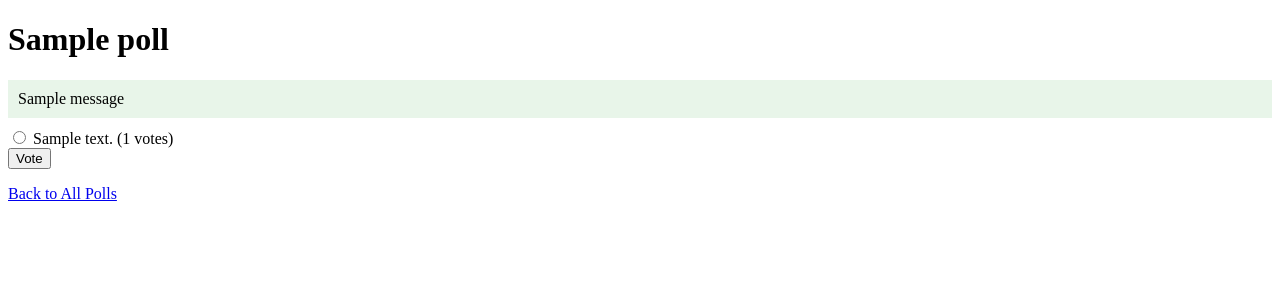
After one commit to PawiX25/PollApp, a Flask app: template templates/poll.html in a window 1280 px wide. The commit adds this page. Shown: the top 300 px of the page. Run offline with Flask 3, Linux system fonts and the light colour scheme; the template is opened without the code that fills it: values that come from a table or form of the project are taken from there, others are empty; tables that the repository leaves empty hold one stand-in row (values such as "Sample post"); one stand-in notice (Sample message) is shown.

Commit message:
Add shareable poll URLs with unique slugs

```diff
--- a/app.py
+++ b/app.py
@@ -3,6 +3,7 @@ from flask_sqlalchemy import SQLAlchemy
 from datetime import datetime
 from dotenv import load_dotenv
 import os
+import uuid
 
 load_dotenv()
 
@@ -13,6 +14,7 @@ db = SQLAlchemy(app)
 
 class Poll(db.Model):
     id = db.Column(db.Integer, primary_key=True)
+    slug = db.Column(db.String(100), unique=True, nullable=False)
     question = db.Column(db.String(200), nullable=False)
     created_at = db.Column(db.DateTime, default=datetime.utcnow)
     options = db.relationship('Option', backref='poll', lazy=True)
@@ -21,6 +23,9 @@ class Poll(db.Model):
         for option in self.options:
             option.votes = 0
         Vote.query.filter(Vote.option_id.in_([opt.id for opt in self.options])).delete()
+
+    def generate_slug(self):
+        return str(uuid.uuid4())[:8]
 
 class Option(db.Model):
     id = db.Column(db.Integer, primary_key=True)
@@ -54,7 +59,7 @@ def create():
             return render_template('create.html')
 
         try:
-            poll = Poll(question=question)
+            poll = Poll(question=question, slug=Poll().generate_slug())
             db.session.add(poll)
 
             for option_text in options:
@@ -131,6 +136,11 @@ def vote(poll_id):
 
     return redirect(url_for('index'))
 
+@app.route('/poll/<string:slug>')
+def view_poll(slug):
+    poll = Poll.query.filter_by(slug=slug).first_or_404()
+    return render_template('poll.html', poll=poll)
+
 if __name__ == '__main__':
     with app.app_context():
         db.create_all()
--- a/templates/index.html
+++ b/templates/index.html
@@ -44,6 +44,10 @@
             <form action="{{ url_for('delete_poll', poll_id=poll.id) }}" method="post" style="display: inline;">
                 <button type="submit" class="delete-btn" onclick="return confirm('Are you sure you want to delete this poll?')">Delete Poll</button>
             </form>
+            <div class="share-link">
+                Share Link: <input type="text" readonly value="{{ url_for('view_poll', slug=poll.slug, _external=True) }}"
+                onclick="this.select();" style="width: 300px;">
+            </div>
         </div>
     </div>
     {% endfor %}
--- /dev/null
+++ b/templates/poll.html
@@ -0,0 +1,34 @@
+<!DOCTYPE html>
+<html>
+<head>
+    <title>{{ poll.question }} - Poll</title>
+    <style>
+        .flash-message { padding: 10px; margin: 10px 0; }
+        .flash-error { background-color: #ffebee; }
+        .flash-success { background-color: #e8f5e9; }
+    </style>
+</head>
+<body>
+    <h1>{{ poll.question }}</h1>
+
+    {% with messages = get_flashed_messages(with_categories=true) %}
+        {% if messages %}
+            {% for category, message in messages %}
+                <div class="flash-message flash-{{ category }}">{{ message }}</div>
+            {% endfor %}
+        {% endif %}
+    {% endwith %}
+
+    <form action="{{ url_for('vote', poll_id=poll.id) }}" method="post">
+        {% for option in poll.options %}
+        <div>
+            <input type="radio" name="option" value="{{ option.id }}" id="option{{ option.id }}" required>
+            <label for="option{{ option.id }}">{{ option.text }} ({{ option.votes }} votes)</label>
+        </div>
+        {% endfor %}
+        <button type="submit">Vote</button>
+    </form>
+
+    <p><a href="{{ url_for('index') }}">Back to All Polls</a></p>
+</body>
+</html>
```
